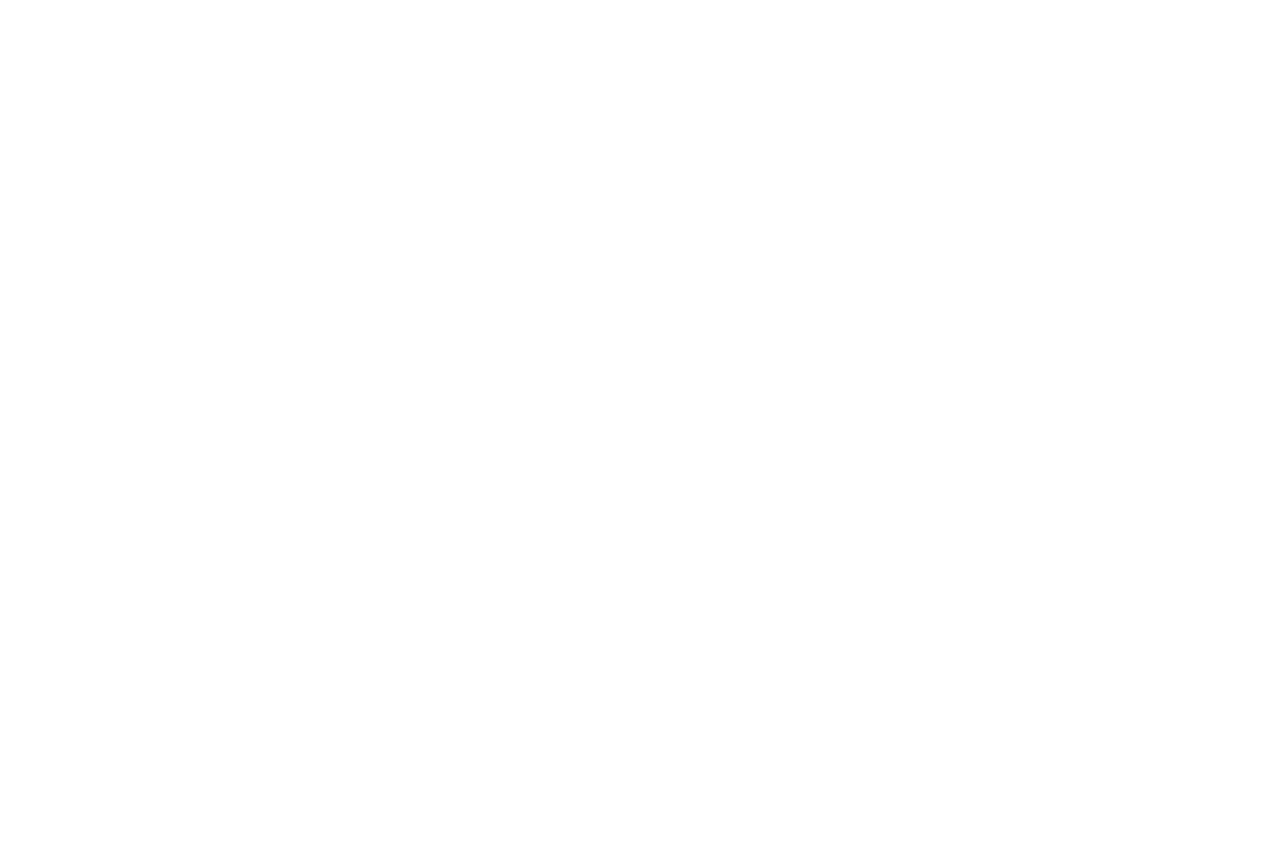
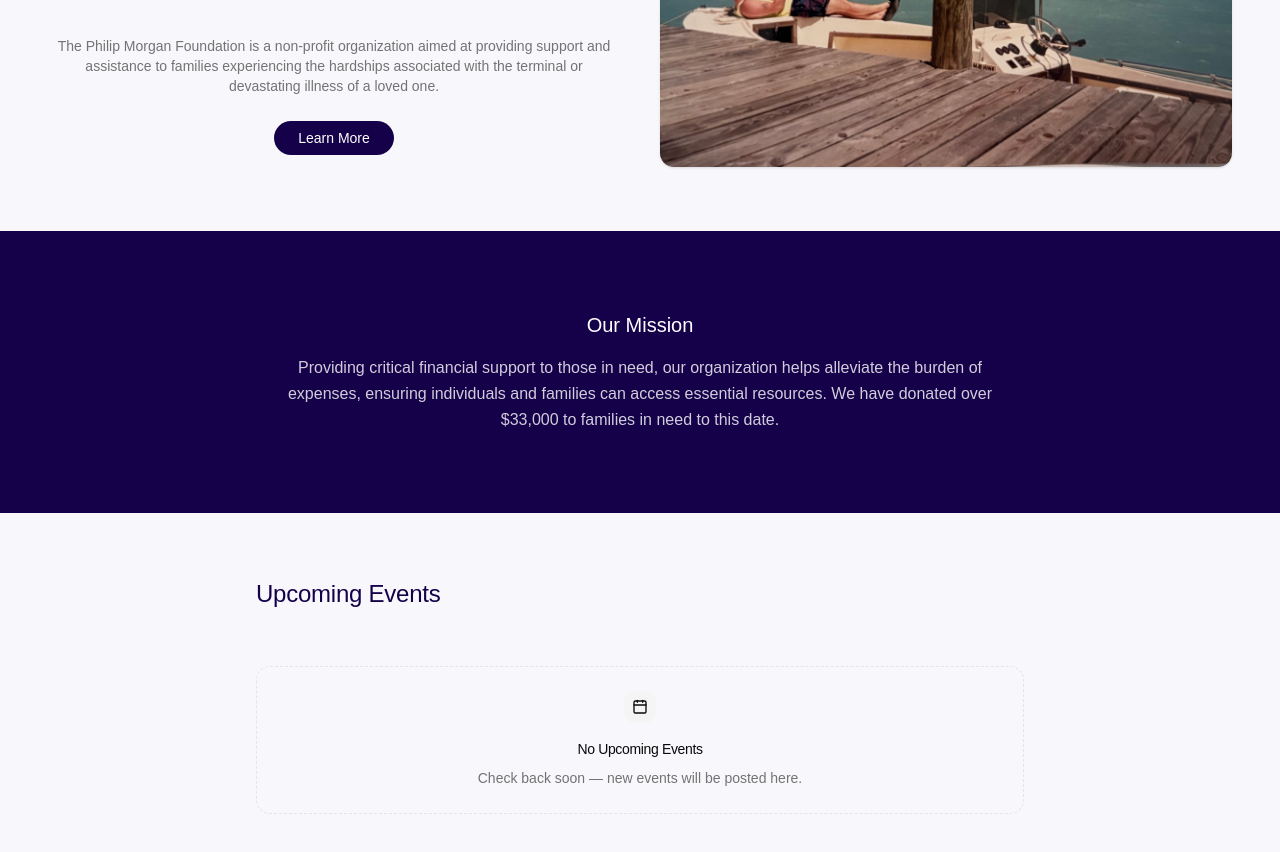
Before and after one commit to jaymbans/phillip-morgan-foundation, a React (Vite) app in the folder pmf-app/: page / in a window 1280 px wide. Shown: the part 380-1232 px from the top of the page. Before the commit the page ends 800 px from the top, so only its background shows below. Built offline with nearby package versions, Linux system fonts and the light colour scheme.

Commit message:
update homepage

```diff
--- a/pmf-app/src/components/Layout.jsx
+++ b/pmf-app/src/components/Layout.jsx
@@ -95,9 +95,9 @@ function Layout() {
             <NavigationMenuItem>
               <NavigationMenuLink
                 render={<Link to="/donate" />}
-                className={cn(navigationMenuTriggerStyle(), 'text-phil-blue')}
+                className="rounded-full bg-phil-blue px-4 py-1.5 text-sm font-medium text-white hover:bg-phil-blue/90 hover:text-white focus:bg-phil-blue/90"
               >
-                Donate
+                Give
               </NavigationMenuLink>
             </NavigationMenuItem>
           </NavigationMenuList>
@@ -148,9 +148,9 @@ function Layout() {
               </SheetClose>
               <SheetClose
                 render={<Link to="/donate" />}
-                className="rounded-lg px-2 py-2 text-sm font-medium text-phil-blue hover:bg-muted"
+                className="mt-1 rounded-full bg-phil-blue px-2 py-2 text-center text-sm font-medium text-white hover:bg-phil-blue/90"
               >
-                Donate
+                Give
               </SheetClose>
             </nav>
           </SheetContent>
--- /dev/null
+++ b/pmf-app/src/components/ui/card.jsx
@@ -0,0 +1,114 @@
+import * as React from "react"
+
+import { cn } from "@/lib/utils"
+
+function Card({
+  className,
+  size = "default",
+  ...props
+}) {
+  return (
+    <div
+      data-slot="card"
+      data-size={size}
+      className={cn(
+        "group/card flex flex-col gap-(--card-spacing) overflow-hidden rounded-xl bg-card py-(--card-spacing) text-sm text-card-foreground ring-1 ring-foreground/10 [--card-spacing:--spacing(4)] has-data-[slot=card-footer]:pb-0 has-[>img:first-child]:pt-0 data-[size=sm]:[--card-spacing:--spacing(3)] data-[size=sm]:has-data-[slot=card-footer]:pb-0 *:[img:first-child]:rounded-t-xl *:[img:last-child]:rounded-b-xl",
+        className
+      )}
+      {...props} />
+  );
+}
+
+function CardHeader({
+  className,
+  ...props
+}) {
+  return (
+    <div
+      data-slot="card-header"
+      className={cn(
+        "group/card-header @container/card-header grid auto-rows-min items-start gap-1 rounded-t-xl px-(--card-spacing) has-data-[slot=card-action]:grid-cols-[1fr_auto] has-data-[slot=card-description]:grid-rows-[auto_auto] [.border-b]:pb-(--card-spacing)",
+        className
+      )}
+      {...props} />
+  );
+}
+
+function CardTitle({
+  className,
+  ...props
+}) {
+  return (
+    <div
+      data-slot="card-title"
+      className={cn(
+        "font-heading text-base leading-snug font-medium group-data-[size=sm]/card:text-sm",
+        className
+      )}
+      {...props} />
+  );
+}
+
+function CardDescription({
+  className,
+  ...props
+}) {
+  return (
+    <div
+      data-slot="card-description"
+      className={cn("text-sm text-muted-foreground", className)}
+      {...props} />
+  );
+}
+
+function CardAction({
+  className,
+  ...props
+}) {
+  return (
+    <div
+      data-slot="card-action"
+      className={cn(
+        "col-start-2 row-span-2 row-start-1 self-start justify-self-end",
+        className
+      )}
+      {...props} />
+  );
+}
+
+function CardContent({
+  className,
+  ...props
+}) {
+  return (
+    <div
+      data-slot="card-content"
+      className={cn("px-(--card-spacing)", className)}
+      {...props} />
+  );
+}
+
+function CardFooter({
+  className,
+  ...props
+}) {
+  return (
+    <div
+      data-slot="card-footer"
+      className={cn(
+        "flex items-center rounded-b-xl border-t bg-muted/50 p-(--card-spacing)",
+        className
+      )}
+      {...props} />
+  );
+}
+
+export {
+  Card,
+  CardHeader,
+  CardFooter,
+  CardTitle,
+  CardAction,
+  CardDescription,
+  CardContent,
+}
--- /dev/null
+++ b/pmf-app/src/components/ui/empty.jsx
@@ -0,0 +1,110 @@
+import { cva } from "class-variance-authority";
+
+import { cn } from "@/lib/utils"
+
+function Empty({
+  className,
+  ...props
+}) {
+  return (
+    <div
+      data-slot="empty"
+      className={cn(
+        "flex w-full min-w-0 flex-1 flex-col items-center justify-center gap-4 rounded-xl border-dashed p-6 text-center text-balance",
+        className
+      )}
+      {...props} />
+  );
+}
+
+function EmptyHeader({
+  className,
+  ...props
+}) {
+  return (
+    <div
+      data-slot="empty-header"
+      className={cn("flex max-w-sm flex-col items-center gap-2", className)}
+      {...props} />
+  );
+}
+
+const emptyMediaVariants = cva(
+  "mb-2 flex shrink-0 items-center justify-center [&_svg]:pointer-events-none [&_svg]:shrink-0",
+  {
+    variants: {
+      variant: {
+        default: "bg-transparent",
+        icon: "flex size-8 shrink-0 items-center justify-center rounded-lg bg-muted text-foreground [&_svg:not([class*='size-'])]:size-4",
+      },
+    },
+    defaultVariants: {
+      variant: "default",
+    },
+  }
+)
+
+function EmptyMedia({
+  className,
+  variant = "default",
+  ...props
+}) {
+  return (
+    <div
+      data-slot="empty-icon"
+      data-variant={variant}
+      className={cn(emptyMediaVariants({ variant, className }))}
+      {...props} />
+  );
+}
+
+function EmptyTitle({
+  className,
+  ...props
+}) {
+  return (
+    <div
+      data-slot="empty-title"
+      className={cn("font-heading text-sm font-medium tracking-tight", className)}
+      {...props} />
+  );
+}
+
+function EmptyDescription({
+  className,
+  ...props
+}) {
+  return (
+    <div
+      data-slot="empty-description"
+      className={cn(
+        "text-sm/relaxed text-muted-foreground [&>a]:underline [&>a]:underline-offset-4 [&>a:hover]:text-primary",
+        className
+      )}
+      {...props} />
+  );
+}
+
+function EmptyContent({
+  className,
+  ...props
+}) {
+  return (
+    <div
+      data-slot="empty-content"
+      className={cn(
+        "flex w-full max-w-sm min-w-0 flex-col items-center gap-2.5 text-sm text-balance",
+        className
+      )}
+      {...props} />
+  );
+}
+
+export {
+  Empty,
+  EmptyHeader,
+  EmptyTitle,
+  EmptyDescription,
+  EmptyContent,
+  EmptyMedia,
+}
--- a/pmf-app/src/index.css
+++ b/pmf-app/src/index.css
@@ -6,37 +6,13 @@
 @custom-variant dark (&:is(.dark *));
 
 :root {
-  --text: #6b6375;
-  --text-h: #08060d;
-  --bg: #fff;
-  --border: #e5e4e7;
-  --code-bg: #f4f3ec;
-  --accent: #aa3bff;
-  --accent-bg: rgba(170, 59, 255, 0.1);
-  --accent-border: rgba(170, 59, 255, 0.5);
-  --social-bg: rgba(244, 243, 236, 0.5);
-  --shadow:
-    rgba(0, 0, 0, 0.1) 0 10px 15px -3px, rgba(0, 0, 0, 0.05) 0 4px 6px -2px;
-
-  --sans: system-ui, 'Segoe UI', Roboto, sans-serif;
-  --heading: system-ui, 'Segoe UI', Roboto, sans-serif;
-  --mono: ui-monospace, Consolas, monospace;
-
-  font: 18px/145% var(--sans);
-  letter-spacing: 0.18px;
   color-scheme: light dark;
-  color: var(--text);
-  background: var(--bg);
   font-synthesis: none;
   text-rendering: optimizeLegibility;
   -webkit-font-smoothing: antialiased;
   -moz-osx-font-smoothing: grayscale;
 
-  @media (max-width: 1024px) {
-    font-size: 16px;
-  }
-
-  --background: oklch(1 0 0);
+  --background: oklch(0.98 0.006 290);
 
   --foreground: oklch(0.145 0 0);
 
@@ -101,48 +77,19 @@
   --sidebar-ring: oklch(0.708 0 0)
 }
 
-@media (prefers-color-scheme: dark) {
-  :root {
-    --text: #9ca3af;
-    --text-h: #f3f4f6;
-    --bg: #16171d;
-    --border: #2e303a;
-    --code-bg: #1f2028;
-    --accent: #c084fc;
-    --accent-bg: rgba(192, 132, 252, 0.15);
-    --accent-border: rgba(192, 132, 252, 0.5);
-    --social-bg: rgba(47, 48, 58, 0.5);
-    --shadow:
-      rgba(0, 0, 0, 0.4) 0 10px 15px -3px, rgba(0, 0, 0, 0.25) 0 4px 6px -2px;
-  }
-
-  #social .button-icon {
-    filter: invert(1) brightness(2);
-  }
-}
-
-body {
-  margin: 0;
-}
-
 #root {
   width: 100%;
-  margin: 0 auto;
-  text-align: center;
   min-height: 100svh;
   display: flex;
   flex-direction: column;
   box-sizing: border-box;
 }
 
-h1,
-h2 {
-  font-family: var(--heading);
+@layer base {
+  h1 {
+    font-family: var(--font-heading);
     font-weight: 500;
-  color: var(--text-h);
-}
-
-h1 {
+    color: var(--foreground);
     font-size: 56px;
     letter-spacing: -1.68px;
     margin: 32px 0;
@@ -152,6 +99,9 @@ h1 {
     }
   }
   h2 {
+    font-family: var(--font-heading);
+    font-weight: 500;
+    color: var(--foreground);
     font-size: 24px;
     line-height: 118%;
     letter-spacing: -0.24px;
@@ -163,20 +113,6 @@ h2 {
   p {
     margin: 0;
   }
-
-code,
-.counter {
-  font-family: var(--mono);
-  display: inline-flex;
-  border-radius: 4px;
-  color: var(--text-h);
-}
-
-code {
-  font-size: 15px;
-  line-height: 135%;
-  padding: 4px 8px;
-  background: var(--code-bg);
 }
 
 @theme inline {
--- a/pmf-app/src/pages/Home.jsx
+++ b/pmf-app/src/pages/Home.jsx
@@ -1,8 +1,88 @@
+import { Link } from 'react-router-dom'
+import { CalendarIcon } from 'lucide-react'
+import philFishing from '@/assets/media/phil-fishing.jpg'
+import { Button } from '@/components/ui/button'
+import {
+  Card,
+  CardContent,
+  CardDescription,
+  CardHeader,
+  CardTitle,
+} from '@/components/ui/card'
+import {
+  Empty,
+  EmptyDescription,
+  EmptyHeader,
+  EmptyMedia,
+  EmptyTitle,
+} from '@/components/ui/empty'
+
 function Home() {
   return (
-    <section>
-      <h1>Home</h1>
-    </section>
+    <div className="flex flex-col">
+      {/* Hero */}
+      <section className="grid items-center gap-10 px-6 py-16 md:grid-cols-2 md:px-12">
+        <div className="flex flex-col items-center gap-6 text-center">
+          <h1 className="text-4xl leading-tight font-medium text-phil-blue md:text-5xl md:leading-tight">
+            Honoring Loved Ones, Supporting the Families Who Love Them
+          </h1>
+          <p className="max-w-xl text-sm text-muted-foreground">
+            The Philip Morgan Foundation is a non-profit organization aimed at providing support
+            and assistance to families experiencing the hardships associated with the terminal
+            or devastating illness of a loved one.
+          </p>
+          <Button
+            render={<Link to="/about" />}
+            size="lg"
+            className="rounded-full bg-phil-blue px-6 text-white hover:bg-phil-blue/90"
+          >
+            Learn More
+          </Button>
+        </div>
+        <img
+          src={philFishing}
+          alt="Philip Morgan fishing"
+          className="w-full rounded-xl object-cover shadow"
+        />
+      </section>
+
+      {/* Mission / info */}
+      <section className="bg-phil-blue px-6 py-16 md:px-12">
+        <Card className="mx-auto max-w-3xl border-none bg-transparent text-center ring-0">
+          <CardHeader>
+            <CardTitle className="text-xl text-white">Our Mission</CardTitle>
+          </CardHeader>
+          <CardContent>
+            <CardDescription className="text-base leading-relaxed text-white/80">
+              Providing critical financial support to those in need, our organization helps
+              alleviate the burden of expenses, ensuring individuals and families can access
+              essential resources. We have donated over $33,000 to families in need to this
+              date.
+            </CardDescription>
+          </CardContent>
+        </Card>
+      </section>
+
+      {/* Upcoming events */}
+      <section className="px-6 py-16 md:px-12">
+        <div className="mx-auto max-w-3xl">
+          <h2 className="mb-14 text-2xl leading-snug font-medium text-phil-blue">
+            Upcoming Events
+          </h2>
+          <Empty className="border">
+            <EmptyHeader>
+              <EmptyMedia variant="icon">
+                <CalendarIcon />
+              </EmptyMedia>
+              <EmptyTitle>No Upcoming Events</EmptyTitle>
+              <EmptyDescription>
+                Check back soon — new events will be posted here.
+              </EmptyDescription>
+            </EmptyHeader>
+          </Empty>
+        </div>
+      </section>
+    </div>
   )
 }
 
```
Lines whose indentation alone changed are shown as unchanged.
